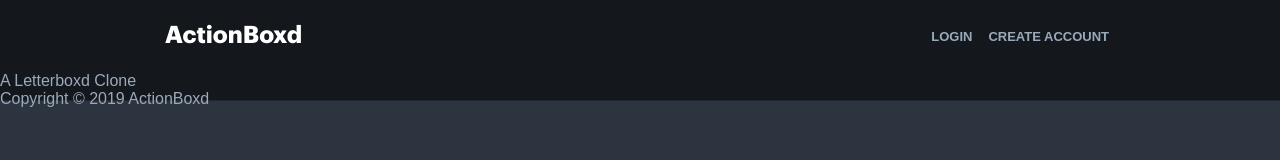
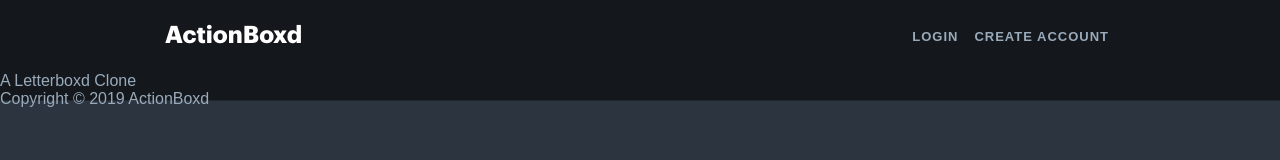
Before and after one commit to jork41989/actionboxd, a React (Create React App) app in the folder frontend/: page / in a window 1280 px wide. Shown: the top 160 px of the page. Built offline with nearby package versions, Linux system fonts and the light colour scheme.

Commit message:
Add line spacing to nav links

```diff
--- a/frontend/src/components/nav/navbar.css
+++ b/frontend/src/components/nav/navbar.css
@@ -31,7 +31,6 @@
     font-size: 1rem;
     line-height: 17px;
     text-transform: uppercase;
-    letter-spacing: .07692308em;
     font-family:'Graphik Semibold';
 }
 
@@ -39,12 +38,12 @@
     border: none;
     background: transparent;
     font-size: 13px;
-    /* font-weight: 400; */
     font-weight: 800;
     padding-left: 10px;
     color: #9ab;
     text-transform: uppercase;
     font-family: Graphik-Semibold-Web,sans-serif;
+    letter-spacing: 1px;
     cursor: pointer;
 }
 
```
